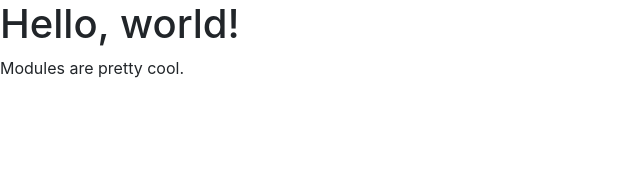
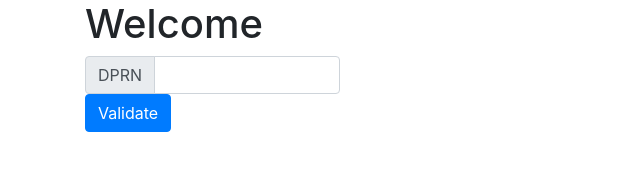
Before and after one commit to adaccache-payments/ES6-Modules, a website: page index.html in a window 1280 px wide. Shown: the whole page, without its empty margins (0-640 px from the left). Drawn offline with nearby package versions, Linux system fonts and the light colour scheme.

Commit message:
fetch working and some styling

```diff
--- a/index.html
+++ b/index.html
@@ -10,15 +10,34 @@
 
     <title>Hello, world!</title>
   </head>
-  <body>
-    <h1>Hello, world!</h1>
+    <script type="module">
+      import {callApi} from './js/utils.js';
+
+      document.getElementById('validateButton').addEventListener('click', ()=>{
+        callApi(document.getElementById('dprn').value);
+        });
+    </script>
 
 
-    <script type="module">
-      import {addTextToBody} from './js/utils.js';
-
-      addTextToBody('Modules are pretty cool.');
-    </script>
+  <body>
+    <div class="container">
+      <h1>Welcome</h1>
+      <div class="row">
+        <div class="col-3">
+          <div class="input-group">
+            <div class="input-group-prepend">
+              <span class="input-group-text">DPRN</span>
+            </div>
+            <input type="text" aria-label="DPRN" id="dprn" class="form-control">
+          </div>
+        </div>
+      </div>
+      <div class="row">
+        <div class="col-3">
+           <button type="button" class="btn btn-primary" id="validateButton">Validate</button>
+        </div>
+      </div>
+    </div>
 
 
 
--- a/js/utils.js
+++ b/js/utils.js
@@ -1,5 +1,16 @@
-export function addTextToBody(text) {
+  // const div = document.createElement('div');
+  // div.textContent = text;
+  // document.body.appendChild(div);
+
+
+export function callApi(text){
   const div = document.createElement('div');
-  div.textContent = text;
-  document.body.appendChild(div);
+
+fetch('https://jsonplaceholder.typicode.com/users/'+text)
+  .then(response => response.json())
+  .then(function(response){
+  	console.log(response);
+
+  })
+
 }
```
